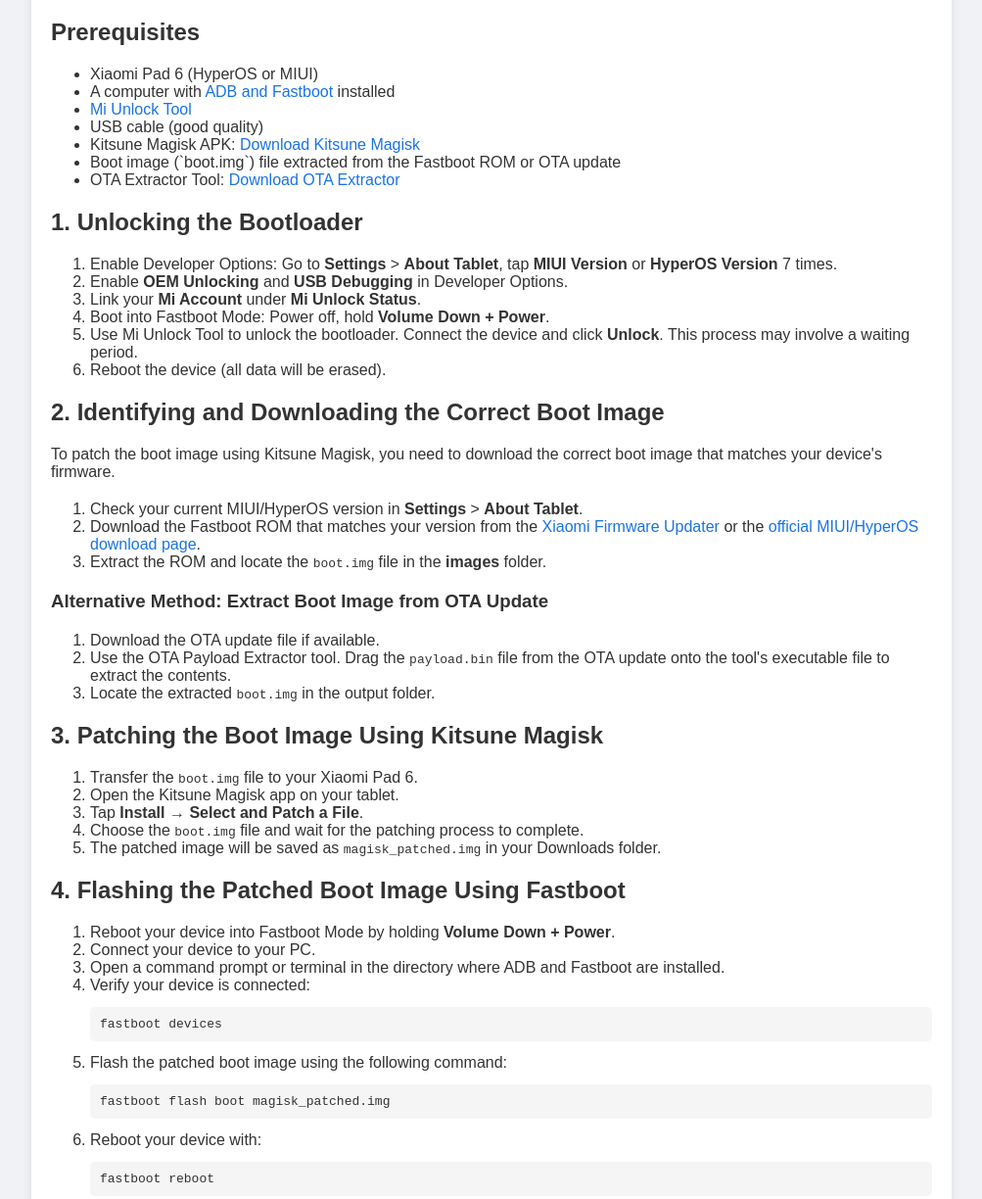
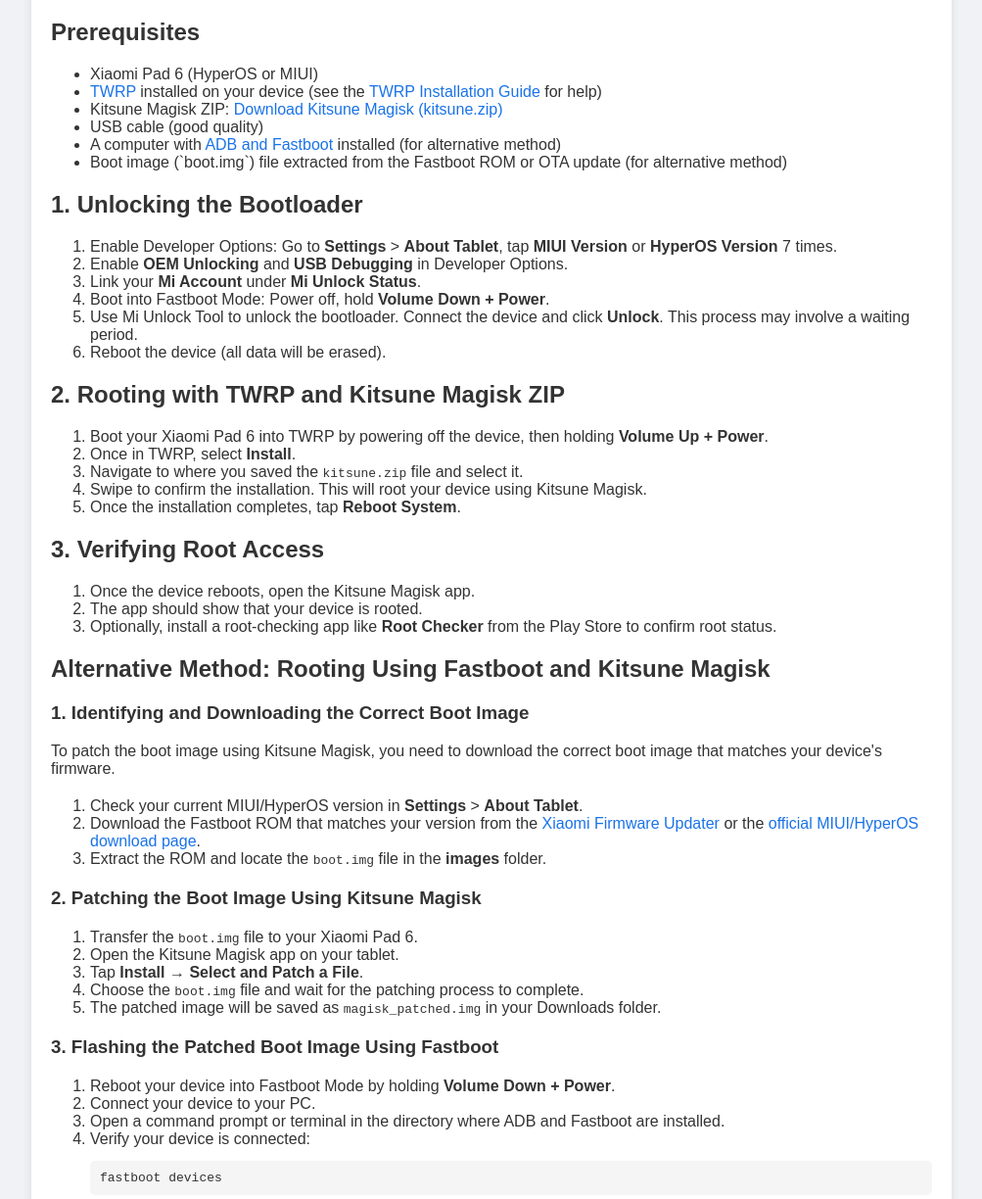
Before and after one commit to rmuxnet/pipa_root_readd, a plain HTML site: page index.html in a window 1280 px wide. Shown: the part 138-1362 px from the top of the page at 98% size, without its empty margins (138-1141 px from the left). Drawn offline with Linux system fonts and the light colour scheme.

Commit message:
Update index.html

```diff
--- a/index.html
+++ b/index.html
@@ -59,12 +59,11 @@
     <h2>Prerequisites</h2>
     <ul>
         <li>Xiaomi Pad 6 (HyperOS or MIUI)</li>
-        <li>A computer with <a href="https://developer.android.com/studio/releases/platform-tools" target="_blank">ADB and Fastboot</a> installed</li>
-        <li><a href="https://en.miui.com/unlock/" target="_blank">Mi Unlock Tool</a></li>
+        <li><a href="https://twrp.me/" target="_blank">TWRP</a> installed on your device (see the <a href="https://rm-ux.github.io/twrp_pipa/" target="_blank">TWRP Installation Guide</a> for help)</li>
+        <li>Kitsune Magisk ZIP: <a href="your-download-link-here" target="_blank">Download Kitsune Magisk (kitsune.zip)</a></li>
         <li>USB cable (good quality)</li>
-        <li>Kitsune Magisk APK: <a href="https://github.com/HuskyDG/download/raw/main/magisk/26.4-kitsune.apk" target="_blank">Download Kitsune Magisk</a></li>
-        <li>Boot image (`boot.img`) file extracted from the Fastboot ROM or OTA update</li>
-        <li>OTA Extractor Tool: <a href="https://objects.githubusercontent.com/github-production-release-asset-2e65be/243619898/db5d6c1b-478d-42bc-bb9e-4e4cf8a0aeca?X-Amz-Algorithm=AWS4-HMAC-SHA256&X-Amz-Credential=releaseassetproduction%2F20241003%2Fus-east-1%2Fs3%2Faws4_request&X-Amz-Date=20241003T060922Z&X-Amz-Expires=300&X-Amz-Signature=808fa41af1a9f48d93400ec9c0e5e525df028acdf326dbc245e6edf83ff0443a&X-Amz-SignedHeaders=host&response-content-disposition=attachment%3B%20filename%3Dandroid-ota-extractor-v1.1-windows-amd64.zip&response-content-type=application%2Foctet-stream" target="_blank">Download OTA Extractor</a></li>
+        <li>A computer with <a href="https://developer.android.com/studio/releases/platform-tools" target="_blank">ADB and Fastboot</a> installed (for alternative method)</li>
+        <li>Boot image (`boot.img`) file extracted from the Fastboot ROM or OTA update (for alternative method)</li>
     </ul>
 
     <h2>1. Unlocking the Bootloader</h2>
@@ -77,7 +76,25 @@
         <li>Reboot the device (all data will be erased).</li>
     </ol>
 
-    <h2>2. Identifying and Downloading the Correct Boot Image</h2>
+    <h2>2. Rooting with TWRP and Kitsune Magisk ZIP</h2>
+    <ol>
+        <li>Boot your Xiaomi Pad 6 into TWRP by powering off the device, then holding <strong>Volume Up + Power</strong>.</li>
+        <li>Once in TWRP, select <strong>Install</strong>.</li>
+        <li>Navigate to where you saved the <code>kitsune.zip</code> file and select it.</li>
+        <li>Swipe to confirm the installation. This will root your device using Kitsune Magisk.</li>
+        <li>Once the installation completes, tap <strong>Reboot System</strong>.</li>
+    </ol>
+
+    <h2>3. Verifying Root Access</h2>
+    <ol>
+        <li>Once the device reboots, open the Kitsune Magisk app.</li>
+        <li>The app should show that your device is rooted.</li>
+        <li>Optionally, install a root-checking app like <strong>Root Checker</strong> from the Play Store to confirm root status.</li>
+    </ol>
+
+    <h2>Alternative Method: Rooting Using Fastboot and Kitsune Magisk</h2>
+
+    <h3>1. Identifying and Downloading the Correct Boot Image</h3>
     <p>To patch the boot image using Kitsune Magisk, you need to download the correct boot image that matches your device's firmware.</p>
     <ol>
         <li>Check your current MIUI/HyperOS version in <strong>Settings</strong> > <strong>About Tablet</strong>.</li>
@@ -85,14 +102,7 @@
         <li>Extract the ROM and locate the <code>boot.img</code> file in the <strong>images</strong> folder.</li>
     </ol>
 
-    <h3>Alternative Method: Extract Boot Image from OTA Update</h3>
-    <ol>
-        <li>Download the OTA update file if available.</li>
-        <li>Use the OTA Payload Extractor tool. Drag the <code>payload.bin</code> file from the OTA update onto the tool's executable file to extract the contents.</li>
-        <li>Locate the extracted <code>boot.img</code> in the output folder.</li>
-    </ol>
-
-    <h2>3. Patching the Boot Image Using Kitsune Magisk</h2>
+    <h3>2. Patching the Boot Image Using Kitsune Magisk</h3>
     <ol>
         <li>Transfer the <code>boot.img</code> file to your Xiaomi Pad 6.</li>
         <li>Open the Kitsune Magisk app on your tablet.</li>
@@ -101,7 +111,7 @@
         <li>The patched image will be saved as <code>magisk_patched.img</code> in your Downloads folder.</li>
     </ol>
 
-    <h2>4. Flashing the Patched Boot Image Using Fastboot</h2>
+    <h3>3. Flashing the Patched Boot Image Using Fastboot</h3>
     <ol>
         <li>Reboot your device into Fastboot Mode by holding <strong>Volume Down + Power</strong>.</li>
         <li>Connect your device to your PC.</li>
@@ -117,23 +127,16 @@
         </li>
     </ol>
 
-    <h2>5. Verifying Root Access</h2>
-    <ol>
-        <li>Once the device reboots, open the Kitsune Magisk app.</li>
-        <li>The app should show that your device is rooted.</li>
-        <li>Optionally, install a root-checking app like <strong>Root Checker</strong> from the Play Store to confirm root status.</li>
-    </ol>
-
-    <h3>Troubleshooting and Important Notes</h3>
+    <h2>Troubleshooting and Important Notes</h2>
     <ul>
         <li>If you encounter a boot loop, reboot into Fastboot and flash the original <code>boot.img</code> from the ROM.</li>
-        <li>Make sure you flashed the correct patched boot image that matches your firmware.</li>
-        <li>Ensure that USB Debugging is enabled and you have the correct drivers installed if ADB doesn't recognize your device.</li>
+        <li>Ensure that you flashed the correct patched boot image that matches your firmware.</li>
+        <li>Make sure USB Debugging is enabled and you have the correct drivers installed if ADB doesn't recognize your device.</li>
         <li>Back up important data before proceeding with unlocking and flashing.</li>
     </ul>
 
     <h3>Summary</h3>
-    <p>Unlock the bootloader using Mi Unlock Tool, identify and download the correct boot image, patch it with Kitsune Magisk, and flash it via Fastboot to gain root access. Always make backups, as this process will erase your device.</p>
+    <p>You can now root your Xiaomi Pad 6 using two methods: via TWRP by flashing the Kitsune Magisk ZIP, or via Fastboot by patching and flashing the boot image. Always ensure to back up your data before proceeding, as the process will erase your device.</p>
 
     <footer>
         Guide and website made by: rmux
@@ -141,4 +144,4 @@
 </div>
 
 </body>
-                                                 </html>
+</html>
```
